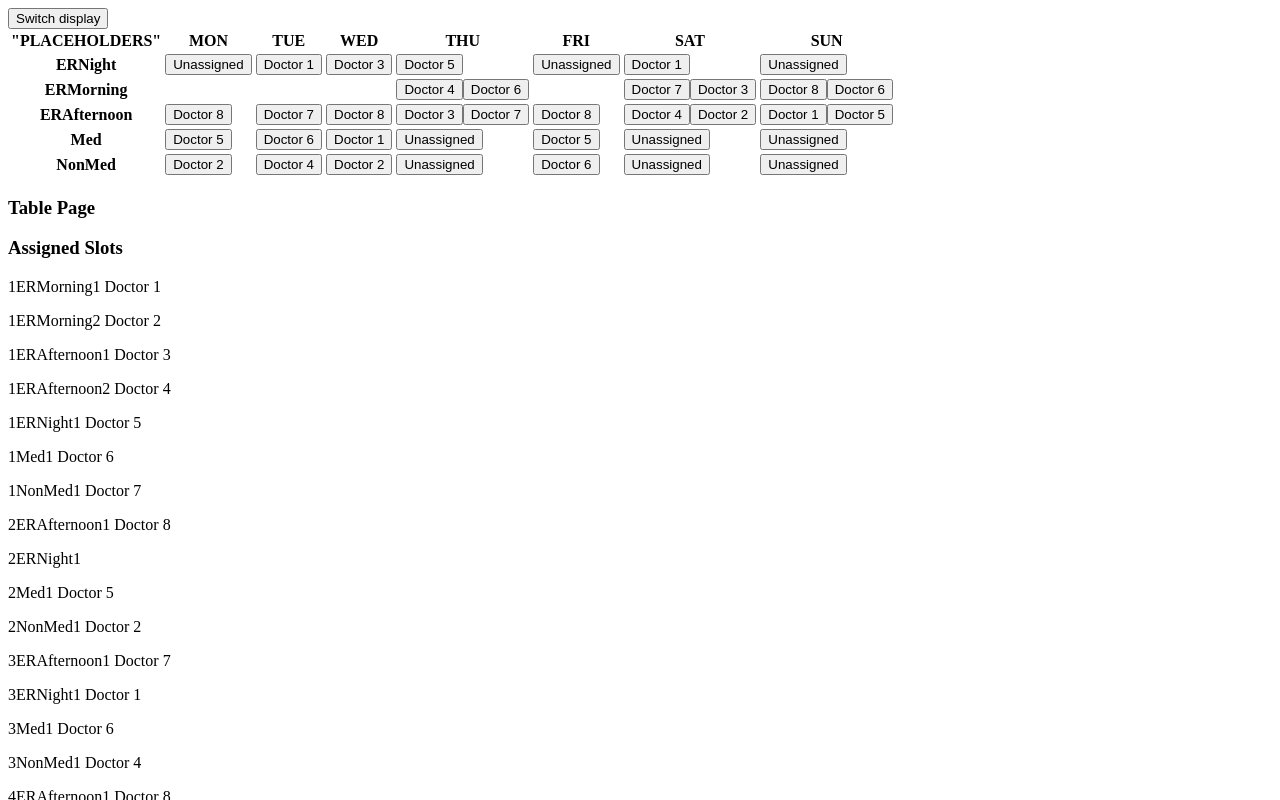
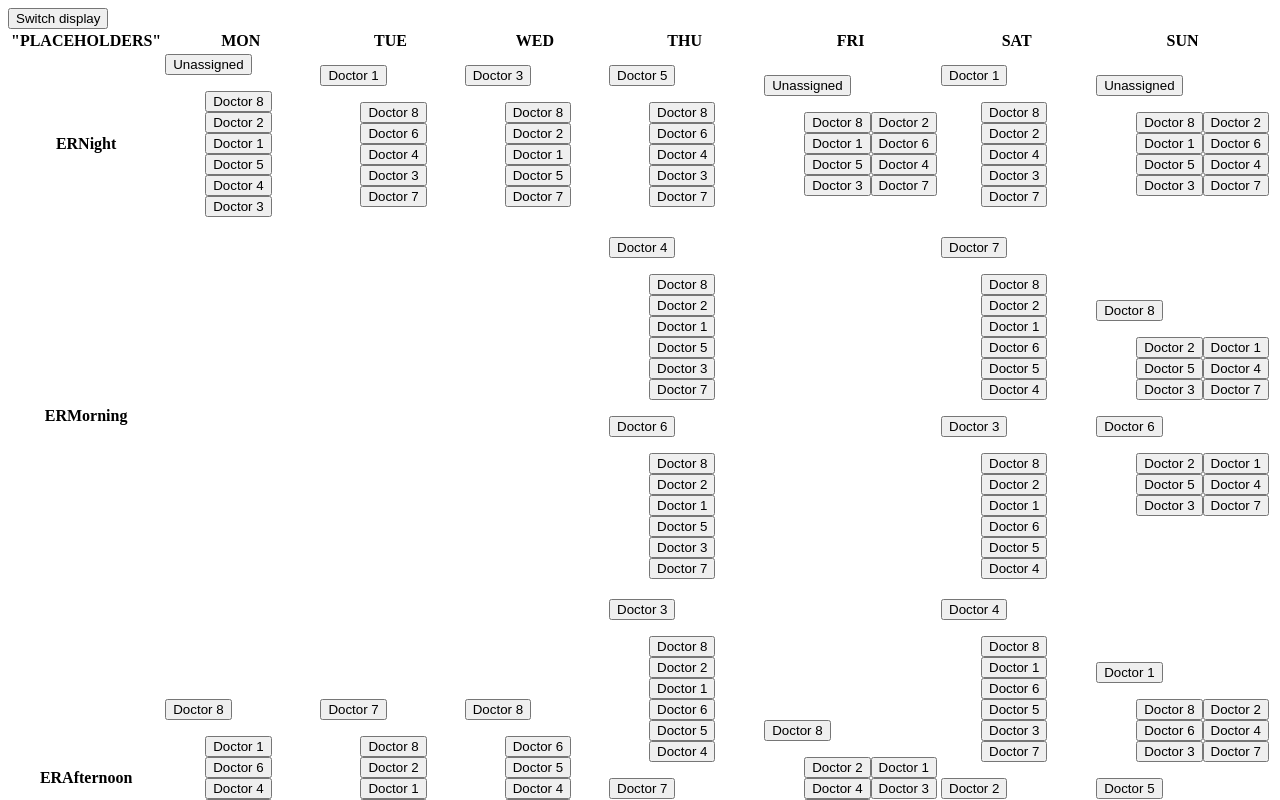
Before and after one commit to Subhavich/doc-sche, a React (Vite) app: page / in a window 1280 px wide. Shown: the top 800 px of the page. Built offline with nearby package versions, Linux system fonts and the light colour scheme.

Commit message:
add showing available doctors components

```diff
--- a/src/TableComponents.jsx
+++ b/src/TableComponents.jsx
@@ -1,5 +1,6 @@
 import { DAYS, WORKTYPES } from "./utils/static";
 import { deriveWeeks } from "./utils/rendering";
+import { canAddSlot } from "./utils/slotValidation";
 export const THead = () => {
   return (
     <thead>
@@ -13,7 +14,7 @@ export const THead = () => {
   );
 };
 
-export const TBody = ({ slots, handleRemoveDoctor }) => {
+export const TBody = ({ slots, doctors, handleRemoveDoctor }) => {
   const page = 1;
   const mockWeek = deriveWeeks(slots)[page];
 
@@ -35,6 +36,8 @@ export const TBody = ({ slots, handleRemoveDoctor }) => {
                       doctorName={slot.doctor ? slot.doctor : "Unassigned"}
                       id={slot.id}
                       handleRemoveDoctor={handleRemoveDoctor}
+                      slots={slots}
+                      doctors={doctors}
                     />
                   </>
                 ))}
@@ -47,6 +50,42 @@ export const TBody = ({ slots, handleRemoveDoctor }) => {
   );
 };
 
-export const DoctorButton = ({ doctorName, id, handleRemoveDoctor }) => {
-  return <button onClick={() => handleRemoveDoctor(id)}>{doctorName}</button>;
+export const DoctorButton = ({
+  slots,
+  doctors,
+  doctorName,
+  id,
+  handleRemoveDoctor,
+}) => {
+  return (
+    <>
+      <button
+        onClick={() => {
+          handleRemoveDoctor(id);
+        }}
+      >
+        {doctorName}
+      </button>
+      <DoctorList slots={slots} doctors={doctors} id={id} />
+    </>
+  );
 };
+
+export const DoctorList = ({ slots, doctors, id }) => {
+  const thisSlot = slots.find((slot) => slot.id === id);
+  console.log("ID being checked:", id);
+  console.log("Slot corresponding to ID:", thisSlot);
+
+  const filteredDoctors = doctors.filter((doctor) => {
+    const result = canAddSlot(doctor, thisSlot);
+    return result;
+  });
+
+  return (
+    <ul>
+      {filteredDoctors.map((doctor) => (
+        <button key={doctor.name}>{doctor.name}</button>
+      ))}
+    </ul>
+  );
+};
--- a/src/TablePage.jsx
+++ b/src/TablePage.jsx
@@ -14,9 +14,15 @@ export default function TablePage({ initialSlots, doctors }) {
     });
   };
 
+  const handleAddDoctor = (slotId) => {};
+
   return (
     <>
-      <Table slots={tableSlots} handleRemoveDoctor={handleRemoveDoctor} />
+      <Table
+        doctors={doctors}
+        slots={tableSlots}
+        handleRemoveDoctor={handleRemoveDoctor}
+      />
       <h3>Table Page</h3>
       <div>
         <h3>Assigned Slots</h3>
@@ -32,11 +38,15 @@ export default function TablePage({ initialSlots, doctors }) {
   );
 }
 
-export const Table = ({ slots, handleRemoveDoctor }) => {
+export const Table = ({ slots, handleRemoveDoctor, doctors }) => {
   return (
     <table>
       <THead />
-      <TBody slots={slots} handleRemoveDoctor={handleRemoveDoctor} />
+      <TBody
+        slots={slots}
+        doctors={doctors}
+        handleRemoveDoctor={handleRemoveDoctor}
+      />
     </table>
   );
 };
```
